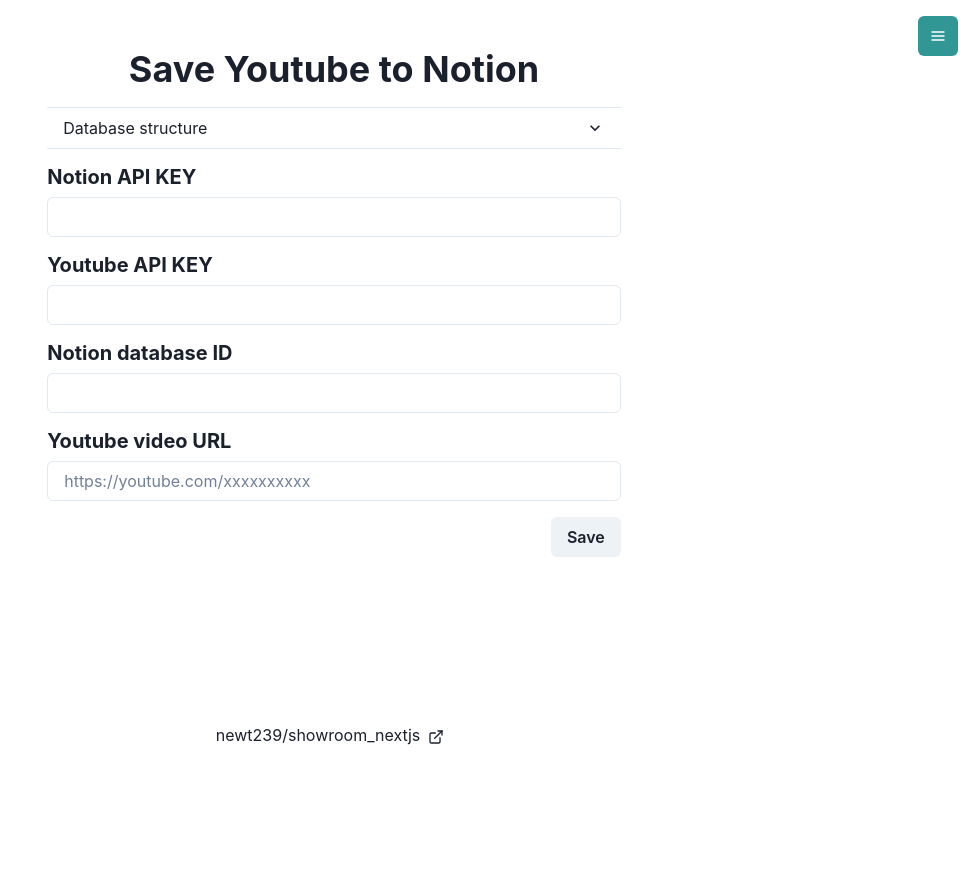
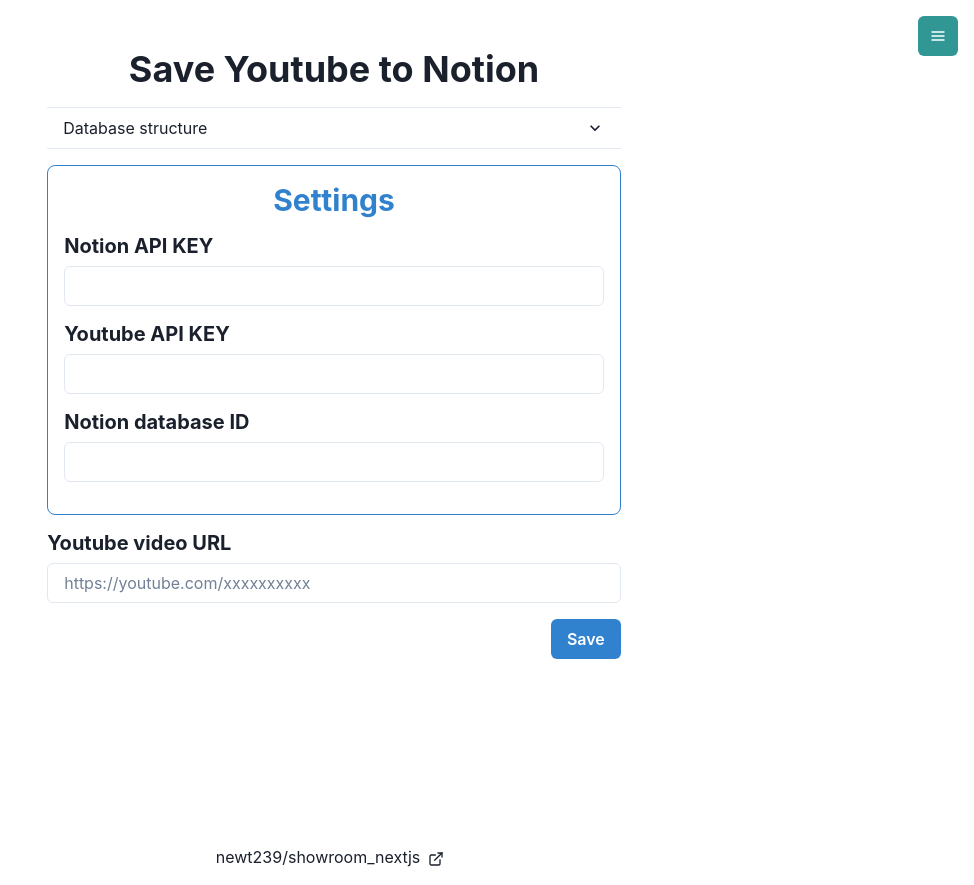
Before and after one commit to newt239/showroom_nextjs, a Next.js app: page /save_youtube_to_notion in a window 1280 px wide. Shown: the whole page, without its empty margins (306-1280 px from the left). Before the commit the page ends 800 px from the top, so only its background shows below. Built offline with nearby package versions, Linux system fonts and the light colour scheme.

Commit message:
improve: UI style at save to notion page

```diff
--- a/src/pages/save_youtube_to_notion.tsx
+++ b/src/pages/save_youtube_to_notion.tsx
@@ -114,8 +114,25 @@
             </AccordionPanel>
           </AccordionItem>
         </Accordion>
+        <Box
+          sx={{
+            my: "1rem",
+            p: "1rem",
+            borderWidth: 1,
+            borderRadius: "lg",
+            borderColor: "blue.500",
+          }}
+        >
+          <Heading
+            as="h3"
+            size="lg"
+            color="blue.500"
+            sx={{ textAlign: "center" }}
+          >
+            Settings
+          </Heading>
           <Box sx={{ my: "1rem" }}>
-          <Heading as="h3" size="md" sx={{ mb: ".5rem" }}>
+            <Heading as="h4" size="md" sx={{ mb: ".5rem" }}>
               Notion API KEY
             </Heading>
             <Input
@@ -150,6 +167,7 @@
               }}
             />
           </Box>
+        </Box>
         <Box sx={{ my: "1rem" }}>
           <Heading as="h3" size="md" sx={{ mb: ".5rem" }}>
             Youtube video URL
@@ -172,7 +190,7 @@
             gap: "1rem",
             width: "100%",
             textAlign: "center",
-            my: "1rem",
+            mt: "1rem",
           }}
         >
           {status === "loading" && (
@@ -187,17 +205,23 @@
             aria-label="save to notion"
             onClick={saveToNotion}
             disabled={!url.startsWith("https://") || status === "success"}
+            colorScheme="blue"
           >
             Save
           </Button>
         </Box>
         <SlideFade in={status === "success"} offsetY="3rem">
           <Box
-            borderWidth={1}
-            borderRadius="lg"
-            sx={{ my: "1rem", p: "1rem", textAlign: "center" }}
+            sx={{
+              my: "1rem",
+              p: "1rem",
+              borderWidth: 1,
+              borderRadius: "lg",
+              borderColor: "green.500",
+              textAlign: "center",
+            }}
           >
-            <Heading as="h3" size="lg" color="green.500">
+            <Heading as="h3" size="lg" color="green.500" sx={{ mb: 5 }}>
               Success!
             </Heading>
             {info && (
```
Lines whose indentation alone changed are shown as unchanged.
